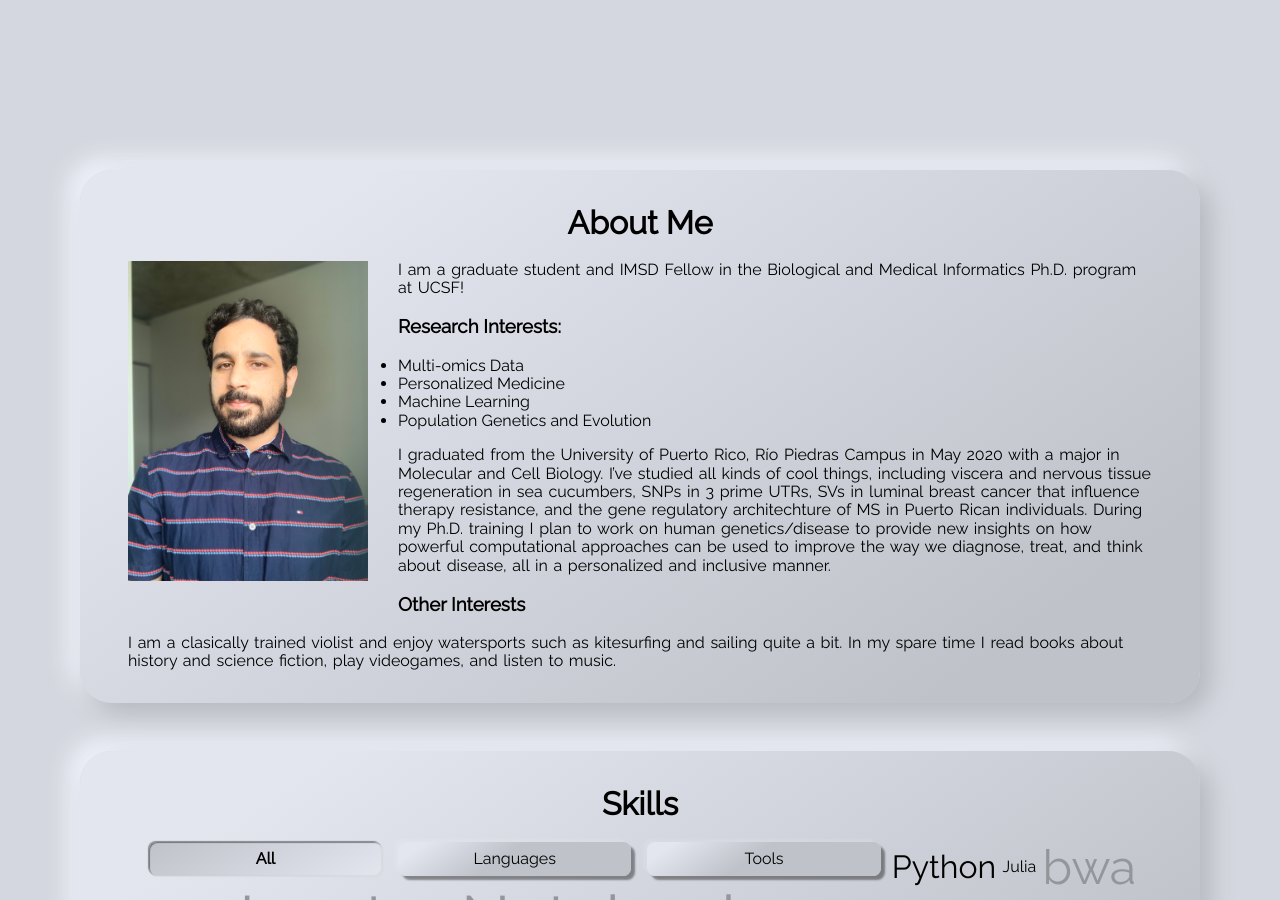
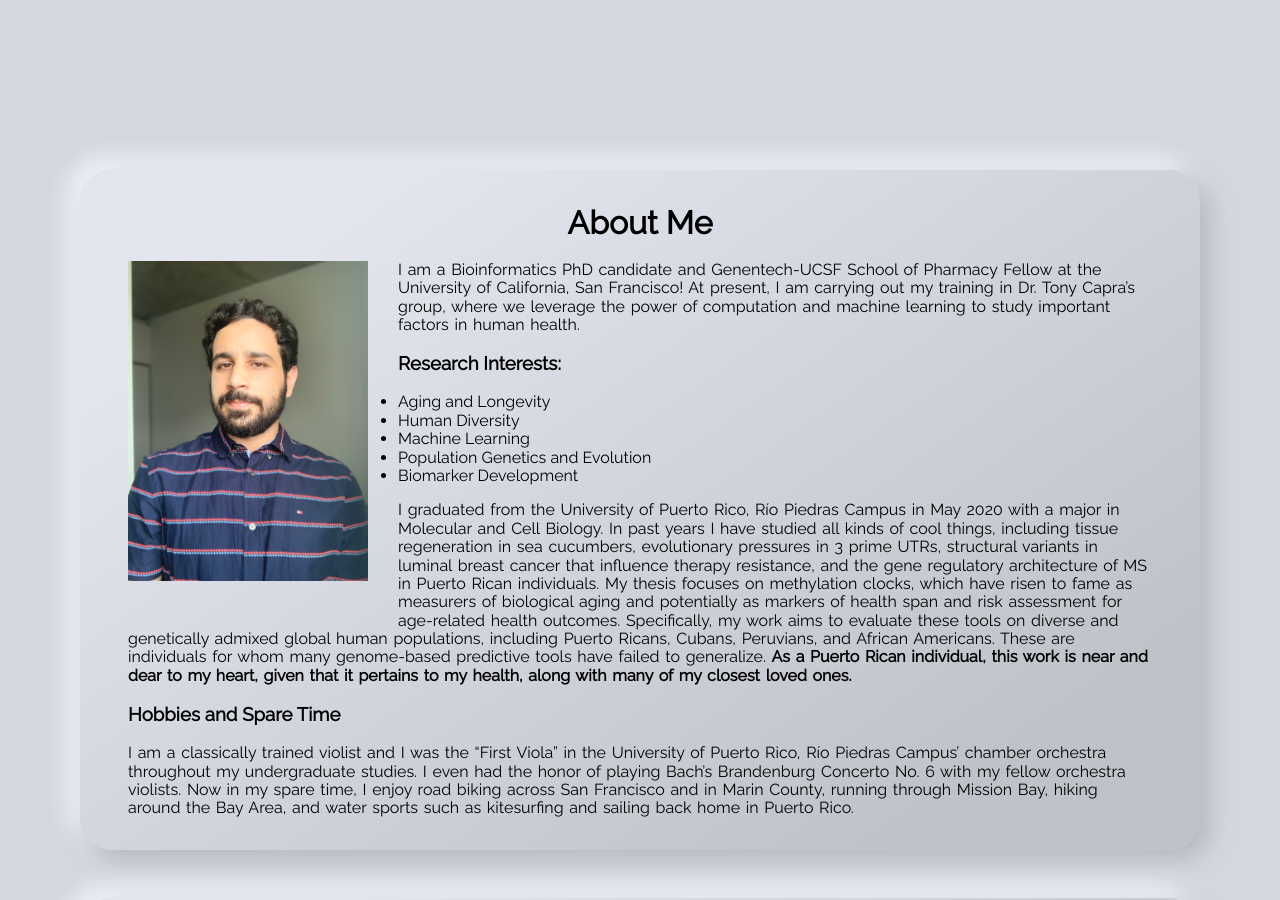
Before and after one commit to seba2550/computational-violist, a Jekyll site: the page built from index.html, in a window 1280 px wide and 900 px high, scrolled down 890 px. Built offline with Jekyll 4.4.1, drawn with Linux system fonts in a browser that asks for light colours.

Commit message:
Update aboutme.md

```diff
--- a/_includes/aboutme.md
+++ b/_includes/aboutme.md
@@ -1,12 +1,13 @@
-I am a graduate student and IMSD Fellow in the Biological and Medical Informatics Ph.D. program at UCSF!
+I am a Bioinformatics PhD candidate and Genentech-UCSF School of Pharmacy Fellow at the University of California, San Francisco! At present, I am carrying out my training in Dr. Tony Capra's group, where we leverage the power of computation and machine learning to study important factors in human health.
 
 ### Research Interests:
-  * Multi-omics Data
-  * Personalized Medicine
+  * Aging and Longevity
+  * Human Diversity
   * Machine Learning
   * Population Genetics and Evolution
+  * Biomarker Development
 
-I graduated from the University of Puerto Rico, Río Piedras Campus in May 2020 with a major in Molecular and Cell Biology. I've studied all kinds of cool things, including viscera and nervous tissue regeneration in sea cucumbers, SNPs in 3 prime UTRs, SVs in luminal breast cancer that influence therapy resistance, and the gene regulatory architechture of MS in Puerto Rican individuals. During my Ph.D. training I plan to work on human genetics/disease to provide new insights on how powerful computational approaches can be used to improve the way we diagnose, treat, and think about disease, all in a personalized and inclusive manner.
+I graduated from the University of Puerto Rico, Río Piedras Campus in May 2020 with a major in Molecular and Cell Biology. In past years I have studied all kinds of cool things, including tissue regeneration in sea cucumbers, evolutionary pressures in 3 prime UTRs, structural variants in luminal breast cancer that influence therapy resistance, and the gene regulatory architecture of MS in Puerto Rican individuals. My thesis focuses on methylation clocks, which have risen to fame as measurers of biological aging and potentially as markers of health span and risk assessment for age-related health outcomes. Specifically, my work aims to evaluate these tools on diverse and genetically admixed global human populations, including Puerto Ricans, Cubans, Peruvians, and African Americans. These are individuals for whom many genome-based predictive tools have failed to generalize. **As a Puerto Rican individual, this work is near and dear to my heart, given that it pertains to my health, along with many of my closest loved ones.**
 
-### Other Interests
-I am a clasically trained violist and enjoy watersports such as kitesurfing and sailing quite a bit. In my spare time I read books about history and science fiction, play videogames, and listen to music.
+### Hobbies and Spare Time
+I am a classically trained violist and I was the "First Viola" in the University of Puerto Rico, Río Piedras Campus' chamber orchestra throughout my undergraduate studies. I even had the honor of playing Bach's Brandenburg Concerto No. 6 with my fellow orchestra violists. Now in my spare time, I enjoy road biking across San Francisco and in Marin County, running through Mission Bay, hiking around the Bay Area, and water sports such as kitesurfing and sailing back home in Puerto Rico.
```
